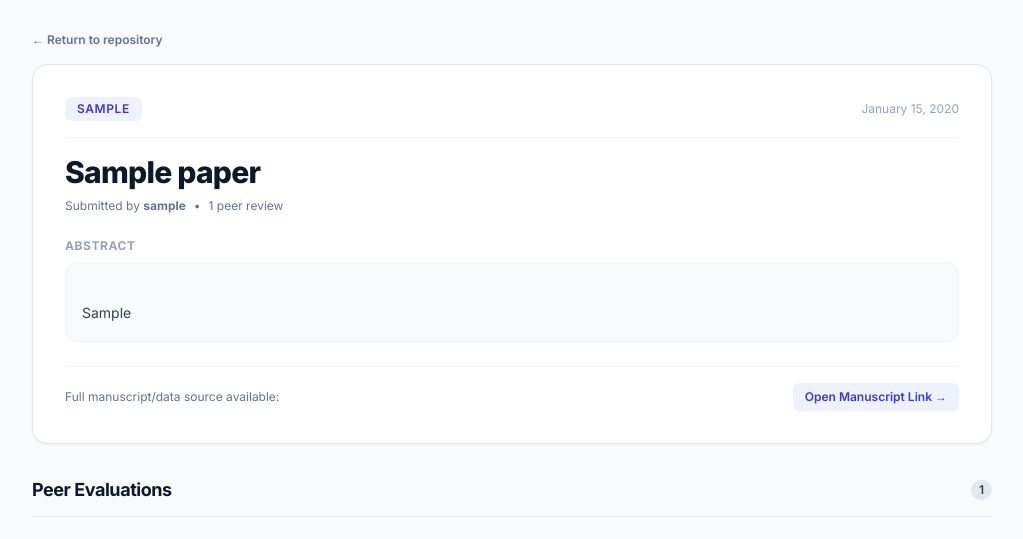
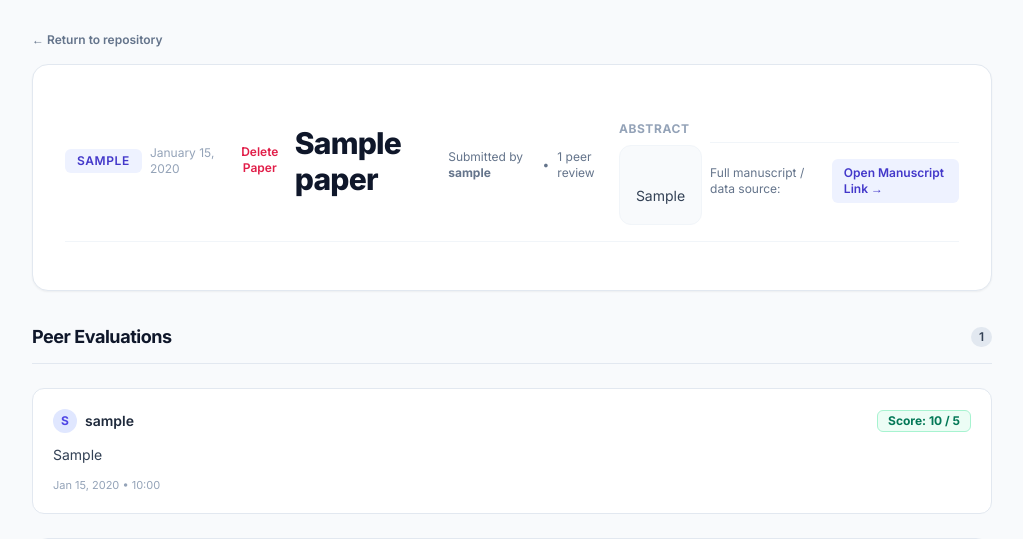
Before and after one commit to Dignityflex/academia-review-portal, a Django app: page /paper/1/ in a window 1280 px wide. Shown: the part 65-604 px from the top of the page, without its empty margins (128-1151 px from the left). Run offline with Django 5.2, Linux system fonts and the light colour scheme; a user stored in the database is signed in; tables that the repository leaves empty hold one stand-in row (values such as "Sample post"); some libraries are stand-ins or nearby versions.

Commit message:
Restrict paper deletion strictly to admin and staff accounts

```diff
--- a/portal/templates/portal/paper_detail.html
+++ b/portal/templates/portal/paper_detail.html
@@ -13,8 +13,20 @@
     <span class="text-xs font-semibold uppercase tracking-wider text-indigo-700 bg-indigo-50 px-3 py-1 rounded-md">
       {{ paper.category }}
     </span>
-    <span class="text-xs text-slate-400">{{ paper.created_at|date:"F j, Y" }}</span>
-  </div>
+
+    <div class="flex items-center space-x-3">
+      <span class="text-xs text-slate-400">{{ paper.created_at|date:"F j, Y" }}</span>
+
+      <!-- Delete Button: Strictly visible ONLY when an admin/staff logs in -->
+      {% if user.is_staff or user.is_superuser %}
+        <form action="{% url 'delete_paper' paper.id %}" method="post" onsubmit="return confirm('Are you sure you want to permanently delete this paper?');" class="inline">
+          {% csrf_token %}
+          <button type="submit" class="text-xs font-semibold text-rose-600 hover:text-rose-800 transition cursor-pointer">
+            Delete Paper
+          </button>
+        </form>
+      {% endif %}
+    </div>
 
   <h1 class="text-2xl sm:text-3xl font-extrabold text-slate-900 tracking-tight leading-snug">
     {{ paper.title }}
@@ -35,7 +47,7 @@
 
   {% if paper.pdf_url %}
     <div class="mt-6 pt-4 border-t border-slate-100 flex items-center justify-between">
-      <span class="text-xs text-slate-500">Full manuscript/data source available:</span>
+      <span class="text-xs text-slate-500">Full manuscript / data source:</span>
       <a href="{{ paper.pdf_url }}" target="_blank" rel="noopener noreferrer"
          class="inline-flex items-center text-xs font-semibold px-3 py-1.5 rounded-md bg-indigo-50 text-indigo-700 hover:bg-indigo-100 transition">
         Open Manuscript Link &rarr;
--- a/portal/views.py
+++ b/portal/views.py
@@ -1,11 +1,12 @@
 from django.shortcuts import render, redirect, get_object_or_404
 from django.contrib.auth.decorators import login_required
+from django.core.exceptions import PermissionDenied
 from django.contrib.auth.forms import UserCreationForm
 from django.contrib.auth import login
 from .models import Paper, Review
 
+
 def paper_list(request):
-    """Home page: displays all submitted papers with an optional search filter."""
     query = request.GET.get('q', '').strip()
     if query:
         papers = Paper.objects.filter(title__icontains=query).order_by('-created_at')
@@ -13,49 +14,65 @@ def paper_list(request):
         papers = Paper.objects.all().order_by('-created_at')
     return render(request, 'portal/paper_list.html', {'papers': papers, 'query': query})
 
+
 def paper_detail(request, pk):
-    """View a single paper and allow authenticated users to submit peer reviews."""
     paper = get_object_or_404(Paper, pk=pk)
-
     if request.method == 'POST':
         if not request.user.is_authenticated:
             return redirect('login')
-
-        score = request.POST.get('score')
-        feedback = request.POST.get('feedback')
-
-        # update_or_create ensures one review per user per paper
-        Review.objects.update_or_create(
-            paper=paper,
-            reviewer=request.user,
-            defaults={'score': score, 'feedback': feedback}
-        )
-        return redirect('paper_detail', pk=pk)
+        score = int(request.POST.get('score', 5))
+        feedback = request.POST.get('feedback', '').strip()
+        if feedback:
+            Review.objects.update_or_create(
+                paper=paper,
+                reviewer=request.user,
+                defaults={'score': score, 'feedback': feedback}
+            )
+            return redirect('paper_detail', pk=pk)
 
     return render(request, 'portal/paper_detail.html', {'paper': paper})
 
+
 @login_required
 def submit_paper(request):
-    """Allows an authenticated user to post a research proposal or paper."""
     if request.method == 'POST':
-        title = request.POST.get('title')
-        abstract = request.POST.get('abstract')
-        category = request.POST.get('category')
+        title = request.POST.get('title', '').strip()
+        abstract = request.POST.get('abstract', '').strip()
+        category = request.POST.get('category', 'General')
         pdf_url = request.POST.get('pdf_url', '').strip()
+
+        if not title or not abstract:
+            return render(request, 'portal/submit_paper.html', {
+                'error': 'Title and abstract are required.'
+            })
 
         Paper.objects.create(
             title=title,
             abstract=abstract,
             category=category,
-            pdf_url=pdf_url,
+            pdf_url=pdf_url if pdf_url else None,
             author=request.user
         )
         return redirect('paper_list')
 
     return render(request, 'portal/submit_paper.html')
 
+
+@login_required
+def delete_paper(request, pk):
+    paper = get_object_or_404(Paper, pk=pk)
+    # Strictly allow only staff or superusers
+    if not (request.user.is_staff or request.user.is_superuser):
+        raise PermissionDenied
+
+    if request.method == 'POST':
+        paper.delete()
+        return redirect('paper_list')
+
+    return redirect('paper_detail', pk=pk)
+
+
 def signup(request):
-    """Custom user registration handler."""
     if request.method == 'POST':
         form = UserCreationForm(request.POST)
         if form.is_valid():
```
